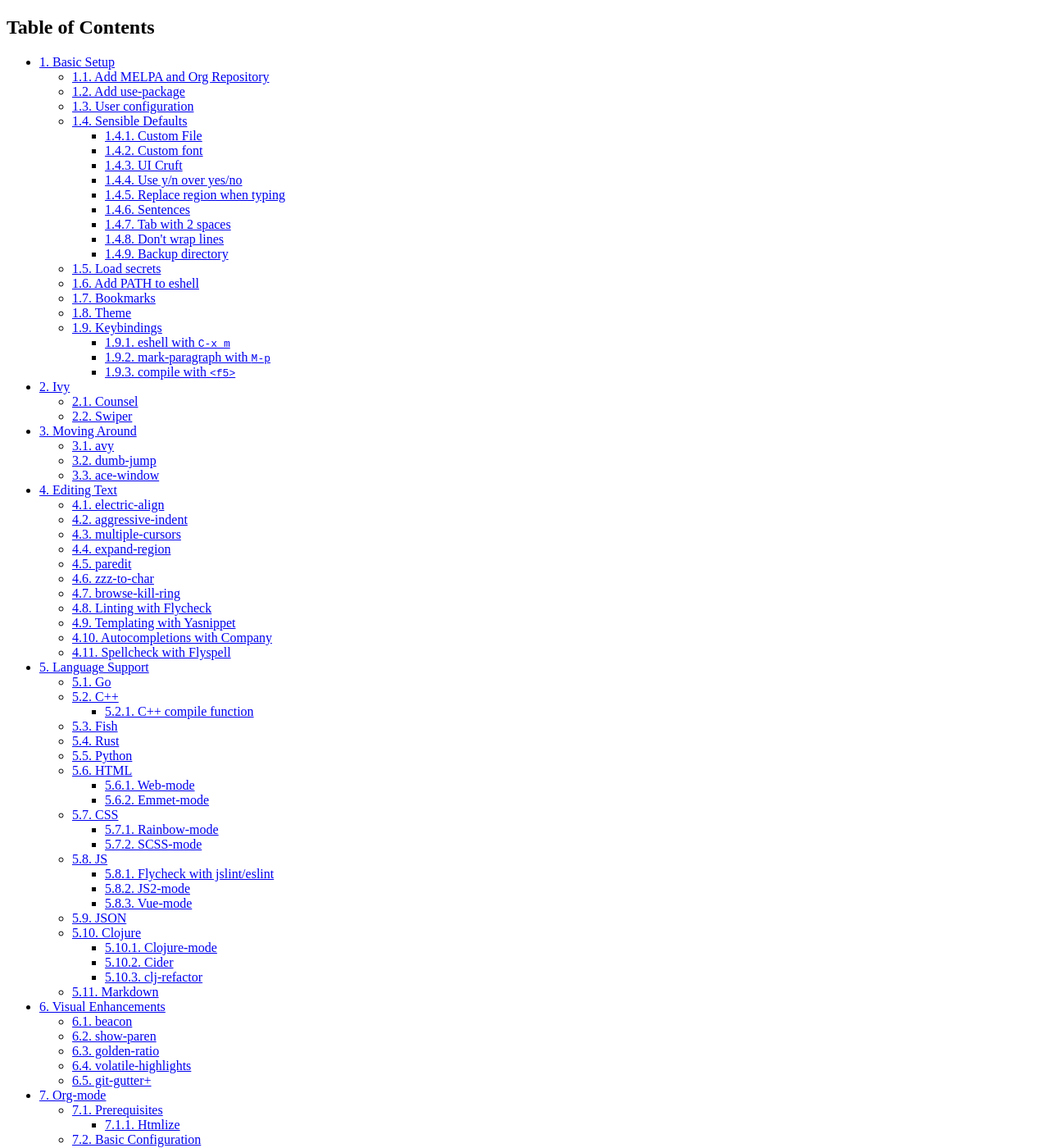
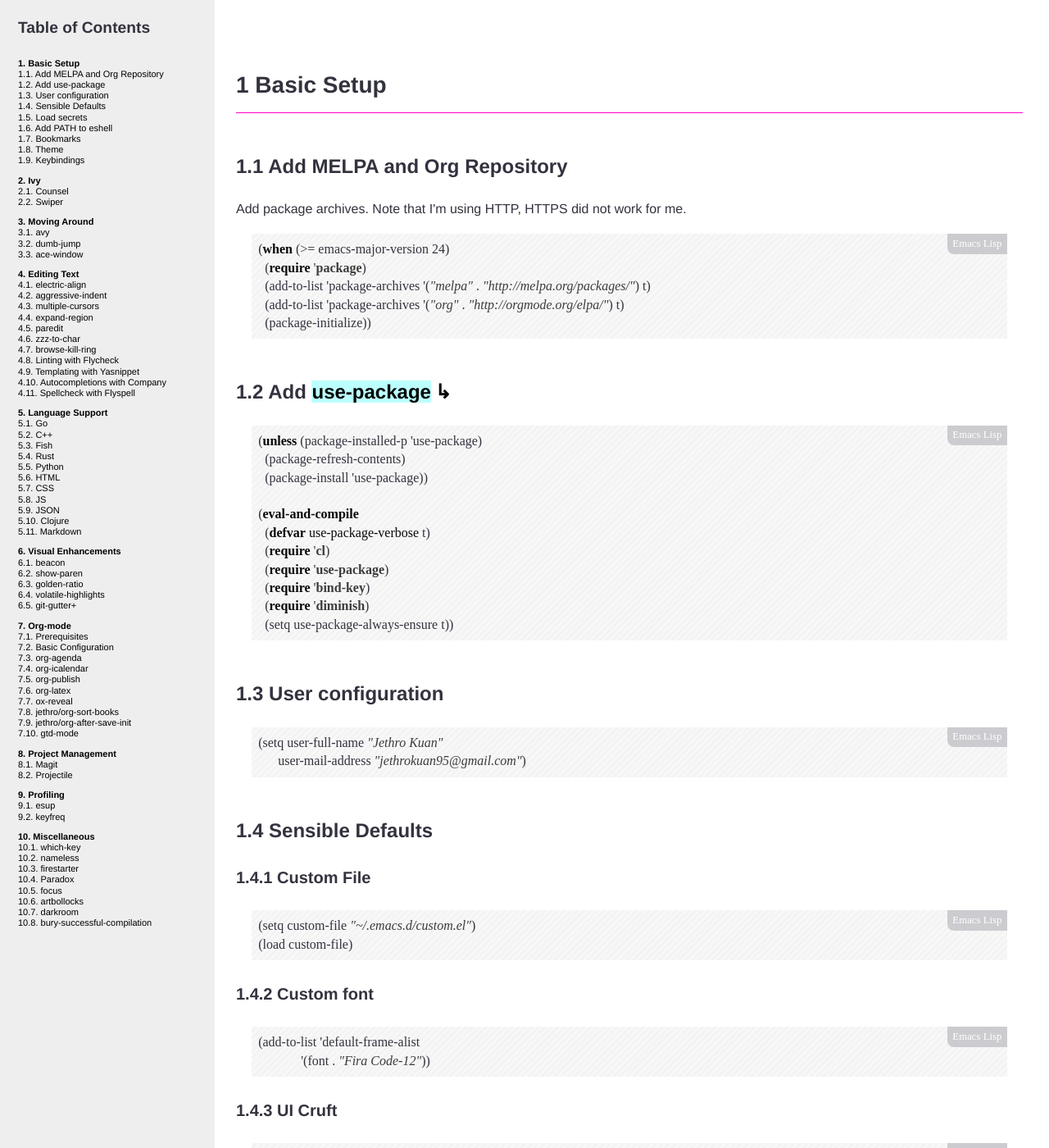
Before and after one commit to jethrokuan/jethrokuan.com, a Jekyll site: the page init.html, which Jekyll copies as it is, in a window 1280 px wide and 1400 px high. Shown: the whole window at 82% size. Built offline with Jekyll 4.4.1, drawn with Linux system fonts in a browser that asks for light colours; some of the changed text lies outside the part shown.

Commit message:
Add Emacs Config

```diff
--- /dev/null
+++ b/assets/css/emacsd.css
@@ -0,0 +1,449 @@
+body {
+    font-family: Helvetica, Arial, sans-serif;
+    font-size: 16px;
+    line-height: 1.4;
+    color: #33333f;
+}
+
+code {
+    font-family: "Inconsolata", monospace;
+    font-size: 16px;
+}
+
+p>code, li>code {
+    background-color: #eee;
+    padding: 0.25em;
+}
+
+h1, h2, h3 {
+    font-family: "Roboto Slab", Helvetica, Arial, sans-serif;
+}
+
+h2 {
+    border-bottom: 1px solid #f0c;
+    padding-bottom: 0.5em;
+    font-size: 1.75em;
+}
+
+h3 {
+    margin-top: 2em;
+    font-size: 1.5em;
+}
+
+h4 {
+    font-size: 1.25em;
+}
+
+h5 {
+    font-size: 1em;
+}
+
+h2 code, h3 code, h4 code, h5 code, td code {
+    font-family: inherit !important;
+    font-size: inherit !important;
+}
+
+td code {
+    font-weight: bold;
+}
+
+a:link, a:hover, a:visited {
+                     text-decoration: none;
+                     color: black;
+                 }
+
+a:link {
+    background: #ff8;
+}
+
+a:visited {
+    color: #666;
+    background: #ffc;
+}
+
+a:link:hover,
+a:visited:hover {
+    background: #ff0;
+}
+
+a[href^="http"] {
+    background: #bff;
+}
+
+a[href^="http"]:visited {
+    background: #dff;
+}
+
+a[href^="http"]:link:hover,
+a[href^="http"]:visited:hover {
+    background: #0ff;
+}
+
+a[href^="http"]:after {
+    content: "\21B3";
+    background: white;
+    padding-left: 0.2em;
+}
+
+#meta {
+    margin-top: 2em;
+}
+
+#table-of-contents a:link,
+#table-of-contents a:visited {
+    color: black;
+    background: transparent;
+}
+
+#table-of-contents {
+    line-height: 1.2;
+}
+#table-of-contents h2 {
+    border-bottom: 0;
+}
+
+#table-of-contents ul {
+    list-style: none;
+    padding-left:0;
+    font-weight: normal;
+}
+
+#table-of-contents div>ul>li {
+    margin-top: 1em;
+    font-weight: bold;
+}
+
+#table-of-contents .tag {
+    display: none;
+}
+
+#table-of-contents .todo,
+#table-of-contents .done {
+    font-size: 80%;
+}
+
+#table-of-contents ol>li {
+    margin-top: 1em;
+}
+
+#text-table-of-contents {
+    margin-bottom: 70px;
+}
+
+table {
+    width: 100%;
+}
+
+table, th, td {
+    border: 1px solid #666;
+}
+
+th, td {
+    padding: 0.5em;
+    text-align: left;
+}
+
+tbody tr:nth-child(odd) {
+    background-color: #eee;
+}
+
+img {
+    max-width: 90%;
+}
+
+div.notice {
+    position: relative;
+    margin: 0 1.2em;
+    padding: 0.25em 1em;
+    border-left: 4px solid;
+}
+
+table + div.notice {
+    margin-top: 2em;
+}
+
+div.notice a {
+    background: transparent !important;
+    border-bottom: 1px dotted;
+}
+
+div.notice a[href^="http"]:after {
+    background: transparent !important;
+}
+
+div.notice:before {
+    position: absolute;
+    top: 0;
+    right: 0;
+    padding: 0.25em 0.5em 0;
+    font-size: 60%;
+    border-bottom-left-radius: 0.5em;
+}
+
+.notice-warning {
+    background: #fcc;
+    color: #600;
+}
+
+.notice-example {
+    background: #def;
+    color: #069;
+}
+
+.notice-info {
+    background: #efe;
+    color: #060;
+}
+
+.notice-warning a {
+    color: #600;
+}
+
+.notice-example a {
+    color: #069;
+}
+
+.notice-info a {
+    color: #060;
+}
+
+div.notice-warning:before {
+    content: "WARNING";
+    background: #c99;
+    color: #fcc;
+}
+
+div.notice-example:before {
+    content: "EXAMPLE";
+    background: #abc;
+    color: #def;
+}
+
+div.notice-info:before {
+    content: "INFO";
+    background: #9c9;
+    color: #efe;
+}
+
+pre {
+    font-family: Inconsolata;
+    border: 0;
+    box-shadow: none;
+}
+
+pre.example:before {
+    content: "Properties";
+    display: block;
+    border-bottom: 1px dotted;
+    margin-bottom: 1em;
+}
+
+pre.example {
+    background: #fec;
+    color: #666;
+    font-size: 0.85em;
+}
+
+pre {
+    background-color: #f8f8f8;
+    background-size: 8px 8px;
+    background-image: linear-gradient(135deg, transparent 25%, rgba(0, 0, 0, 0.02) 25%, rgba(0, 0, 0, 0.02) 50%, transparent 50%, transparent 75%, rgba(0, 0, 0, 0.02) 75%, rgba(0, 0, 0, 0.02));
+}
+
+pre.src {
+    padding: 0.5em;
+}
+
+pre.src:before {
+    display: block;
+    position: absolute;
+    background-color: #ccccd0;
+    top: 0;
+    right: 0;
+    padding: 0.25em 0.5em;
+    border-bottom-left-radius: 8px;
+    border: 0;
+    color: white;
+    font-size: 80%;
+}
+
+pre.src-plantuml:before {
+    content: "UML";
+}
+
+pre.src-javascript:before {
+    content: "JS";
+}
+
+pre.src-clojure:before {
+    content: "CLJ";
+}
+
+pre.src-c:before {
+    content: "C";
+}
+
+span.org-string {
+    color: #f94;
+}
+
+span.org-keyword {
+    color: #c07;
+}
+
+span.org-variable-name {
+    color: #f04;
+}
+
+span.org-clojure-keyword {
+    color: #09f;
+}
+
+span.org-comment, span.org-comment-delimiter {
+    color: #999;
+}
+
+span.org-rainbow-delimiters-depth-1, span.org-rainbow-delimiters-depth-5 {
+    color: #666;
+}
+
+span.org-rainbow-delimiters-depth-2, span.org-rainbow-delimiters-depth-6 {
+    color: #888;
+}
+
+span.org-rainbow-delimiters-depth-3, span.org-rainbow-delimiters-depth-7 {
+    color: #aaa;
+}
+
+span.org-rainbow-delimiters-depth-4, span.org-rainbow-delimiters-depth-8 {
+    color: #ccc;
+}
+
+div.figure {
+    font-size: 0.85em;
+}
+
+.tag {
+    font-family: "Roboto Slab", Helvetica, Arial, sans-serif;
+    font-size: 11px;
+    font-weight: normal;
+    float: right;
+    margin-top: 1em;
+    background: transparent;
+}
+
+.tag span {
+    background: #ccc;
+    padding: 0 0.5em;
+    border-radius: 0.2em;
+    color: white;
+}
+
+.todo, .done {
+    font-family: "Roboto Slab", Helvetica, Arial, sans-serif;
+    font-weight: normal;
+    padding: 0 0.25em;
+    border-radius: 0.2em;
+}
+
+.todo {
+    background: #f04;
+    color: white;
+}
+
+.done {
+    background: #5f7;
+    color: white;
+}
+
+@media screen {
+    h1.title {
+        text-align: left;
+        margin: 1em 0 0 280px;
+    }
+
+    h2 {
+        margin-top: 3em;
+    }
+
+    #table-of-contents {
+        position: fixed;
+        top: 0;
+        left: 0;
+        padding: 2em 0 2em 2em;
+        width: 240px;
+        height: 100vh;
+        font-size: 11px;
+        background: #eee;
+        overflow: auto;
+    }
+
+    #table-of-contents ul>li>ul>li>ul>li {
+        display: none;
+    }
+
+    #table-of-contents h2 {
+        margin-top: 0;
+    }
+
+    #table-of-contents code {
+        font-size: 12px;
+    }
+
+    div.outline-2, #footnotes {
+        margin-left: 280px;
+        max-width: 960px;
+    }
+}
+
+@media screen and (max-width: 1024px) {
+    html, body {
+        font-size: 14px;
+    }
+
+    #table-of-contents {
+        display: none;
+    }
+
+    h1.title {
+        margin-left: 5%;
+    }
+
+    div.outline-2, #footnotes {
+        margin-left: 5%;
+        max-width: 90%;
+    }
+}
+
+@media print {
+
+    body {
+        color: black;
+    }
+
+    @page {
+        margin: 25mm;
+    }
+
+    h2, h3 {
+        page-break-before: always;
+        margin-top: 0;
+    }
+
+    table {
+        page-break-inside: avoid;
+    }
+
+    a:visited {
+        color: black;
+        background: #ff8;
+    }
+
+    a[href^="http"]:visited {
+        background: #bff;
+    }
+
+    div.notice:before {
+        display: none;
+    }
+}
--- a/init.html
+++ b/init.html
@@ -3,7 +3,7 @@
 "http://www.w3.org/TR/xhtml1/DTD/xhtml1-strict.dtd">
 <html xmlns="http://www.w3.org/1999/xhtml" lang="en" xml:lang="en">
 <head>
-<!-- 2016-08-09 Tue 20:51 -->
+<!-- 2016-08-09 Tue 23:14 -->
 <meta  http-equiv="Content-Type" content="text/html;charset=utf-8" />
 <meta  name="viewport" content="width=device-width, initial-scale=1" />
 <title>Jethro's Emacs.d Configuration</title>
@@ -94,7 +94,7 @@
     { background-color: #ffff00; color: #000000; font-weight: bold; }
   /*]]>*/-->
 </style>
-<link rel="stylesheet" href="/css/emacsd.css" type="text/css">
+<link rel="stylesheet" href="/assets/css/emacsd.css" type="text/css">
 <script type="text/javascript">
 /*
 @licstart  The following is the entire license notice for the
@@ -1444,7 +1444,7 @@
          <span style="color: #080808; font-weight: bold;">:with-emphasize</span> t
          <span style="color: #080808; font-weight: bold;">:with-title</span> nil
          <span style="color: #080808; font-weight: bold;">:with-toc</span> t
-         <span style="color: #080808; font-weight: bold;">:html-head</span> <span style="color: #3C3C3C; font-style: italic;">"&lt;link rel=\"stylesheet\" href=\"/css/emacsd.css\" type=\"text/css\"&gt;"</span>
+         <span style="color: #080808; font-weight: bold;">:html-head</span> <span style="color: #3C3C3C; font-style: italic;">"&lt;link rel=\"stylesheet\" href=\"/assets/css/emacsd.css\" type=\"text/css\"&gt;"</span>
          <span style="color: #080808; font-weight: bold;">:html-preamble</span> t)))
 </pre>
 </div>
@@ -1799,7 +1799,7 @@
 </div>
 <div id="postamble" class="status">
 <p class="author">Author: Jethro Kuan</p>
-<p class="date">Created: 2016-08-09 Tue 20:51</p>
+<p class="date">Created: 2016-08-09 Tue 23:14</p>
 <p class="validation"><a href="http://validator.w3.org/check?uri=referer">Validate</a></p>
 </div>
 </body>
```
